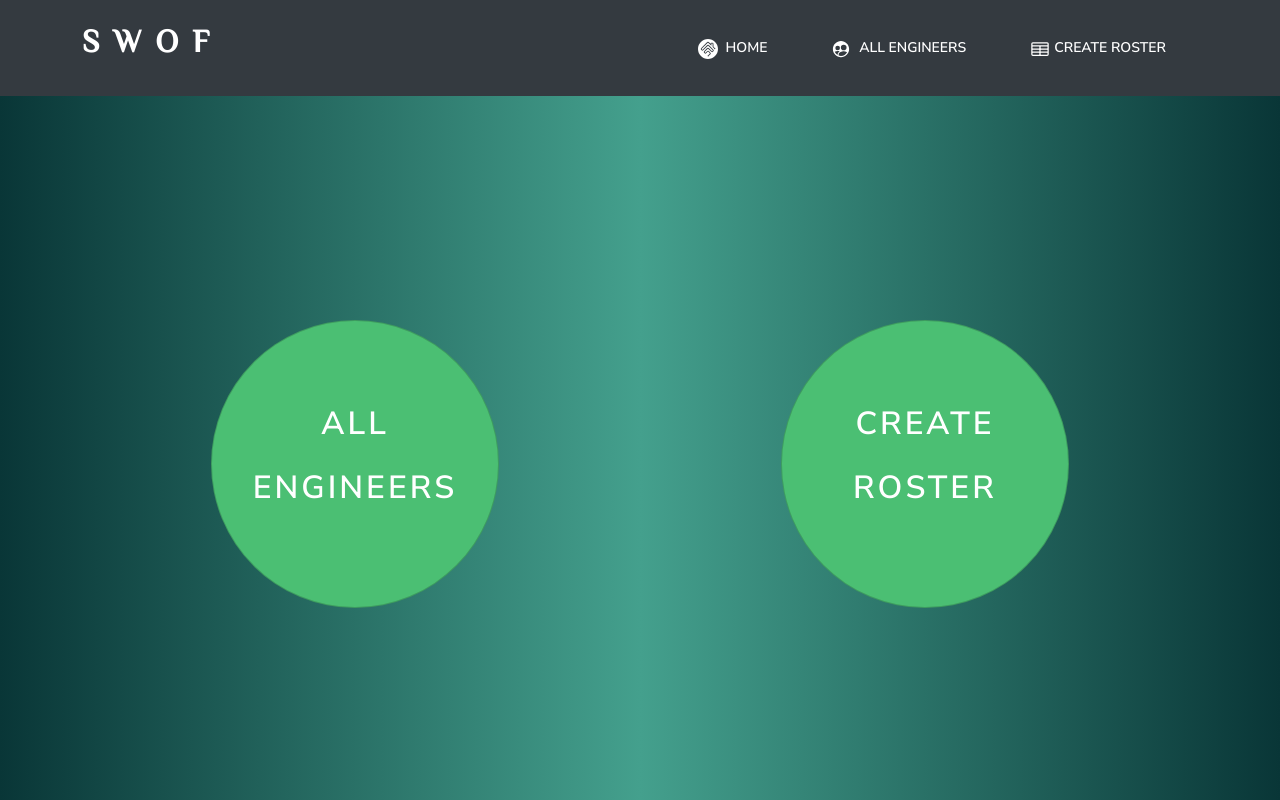
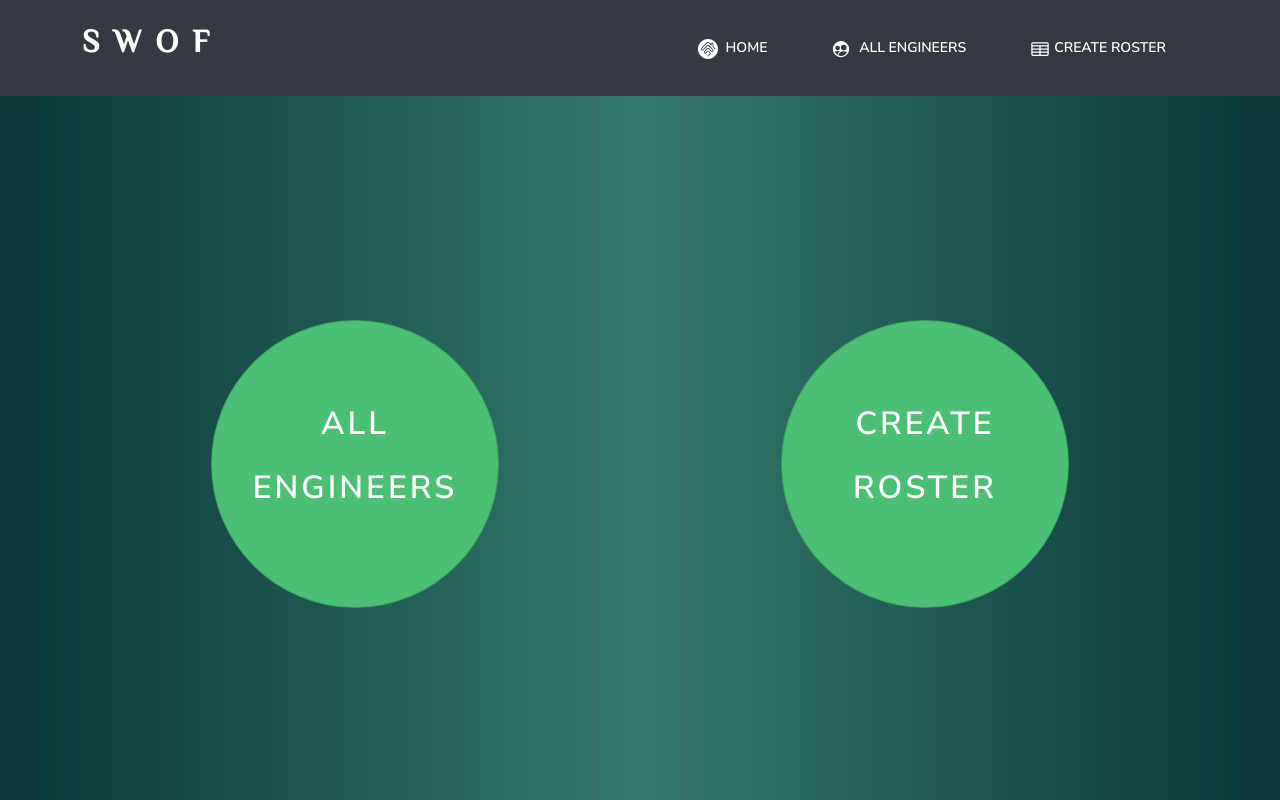
Before and after one commit to damiansoch/SupportWheelOfFate_Front, a React (Create React App) app: page / in a window 1280 px wide. Built offline with nearby package versions, Linux system fonts and the light colour scheme.

Commit message:
all entru animations done

```diff
--- a/src/App.css
+++ b/src/App.css
@@ -1,7 +1,7 @@
 body {
-  background: #44a08d;
-  background: -webkit-linear-gradient(to right, #093637, #44a08d);
-  background: linear-gradient(to right, #093637, #44a08d, #093637);
+  background: #34796b;
+  background: -webkit-linear-gradient(to right, #093637, #34796b);
+  background: linear-gradient(to right, #093637, #34796b, #093637);
 }
 a {
   text-decoration: none !important;
--- a/src/screens/RosterScreen.js
+++ b/src/screens/RosterScreen.js
@@ -1,12 +1,25 @@
 import axios from 'axios';
+
 import React, { useEffect, useState } from 'react';
+
 import { Button, Table } from 'react-bootstrap';
 import Spinner from 'react-bootstrap/Spinner';
 
+import gsap from 'gsap';
+
 const RosterScreen = () => {
   const [allShifts, setAllShifts] = useState([]);
-  console.log(allShifts);
 
+  //animation
+  useEffect(() => {
+    gsap.to('.schedule-container', {
+      opacity: 100,
+      duration: 30,
+      delay: 0.1,
+      ease: 'power0',
+    });
+  }, [allShifts]);
+  //api
   useEffect(() => {
     axios.get('https://localhost:7018/api/Rota').then((res) => {
       setAllShifts(res.data);
@@ -29,7 +42,7 @@ const RosterScreen = () => {
   };
 
   return (
-    <div className='text-center'>
+    <div className='text-center schedule-container' style={{ opacity: 0 }}>
       <h1>Schedule</h1>
 
       <Button variant='success' className='mb-3' onClick={clickHandler}>
```
